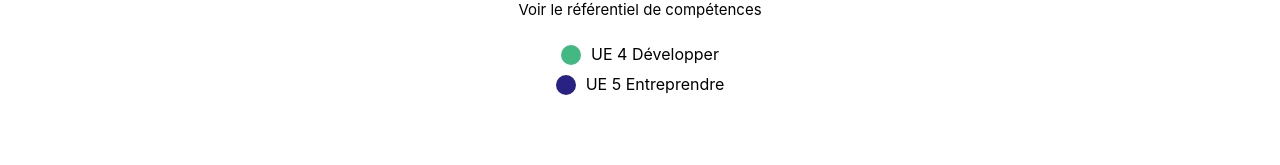
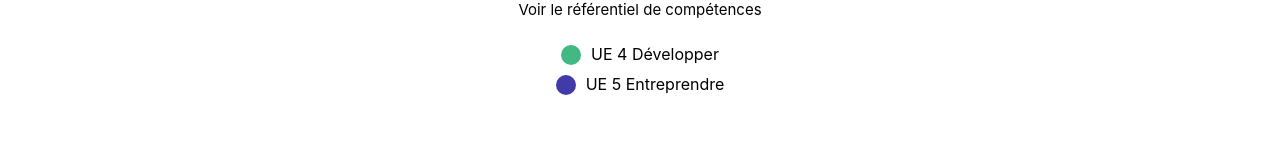
Before and after one commit to elaneg/portfolio_univ, a Vue app: page / in a window 1280 px wide. Shown: the part 343-508 px from the top of the page. Built offline with nearby package versions, Linux system fonts and the light colour scheme.

Commit message:
feat/traces : ajustement couleur légendes

```diff
--- a/src/components/Accueil.vue
+++ b/src/components/Accueil.vue
@@ -76,6 +76,6 @@ export default {
 }
 
 .ue5 .color-box {
-    background-color: #282383;
+    background-color: #413ba9;
 }
 </style>
```
